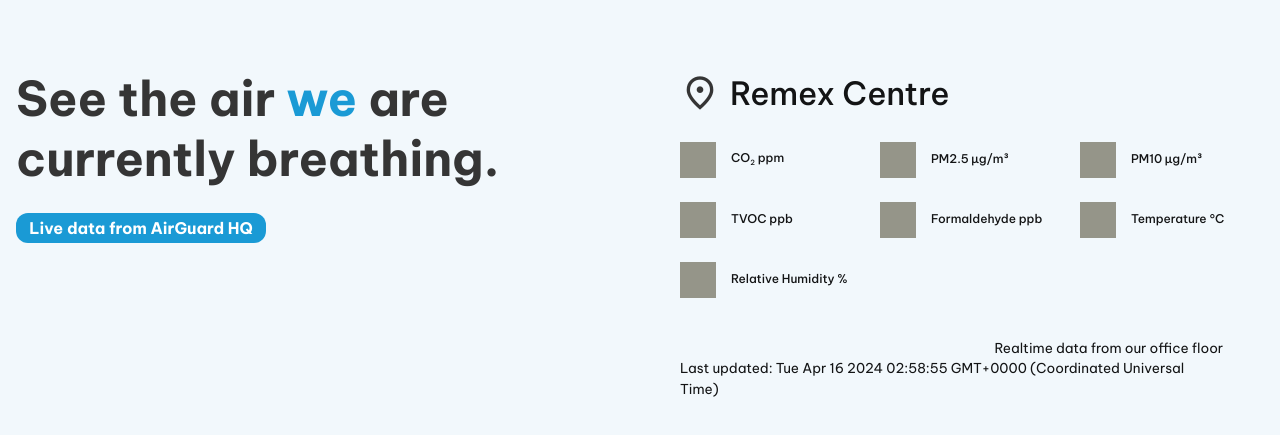
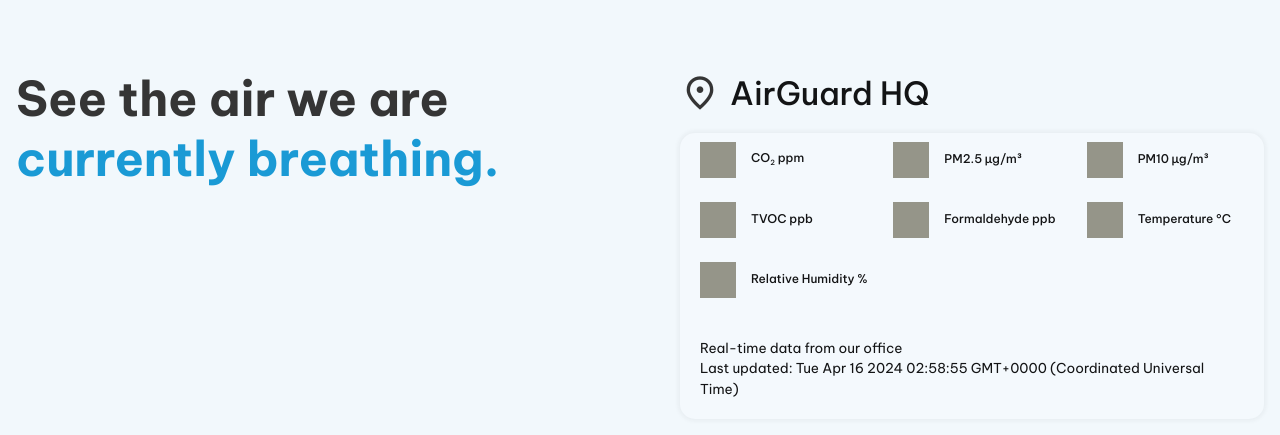
Before and after one commit to jacko475/iaq-app, a website: page public/index.html in a window 1280 px wide. Shown: the part 43-478 px from the top of the page. Drawn offline with nearby package versions, Linux system fonts and the light colour scheme; some packages are replaced by stand-ins of ours; no server answers; grey boxes are pictures that could not be loaded; a script that the page names is missing.

Commit message:
couple changes to query

```diff
--- a/public/index.html
+++ b/public/index.html
@@ -37,13 +37,14 @@
 		<section class="iaq-data container" style="padding-block: 7em">
 			<div class="iaq-text">
 				<h2 class="iaq-data-title">
-					See the air
-					<span style="color: var(--clr-primary-500)">we</span> are currently
-					breathing.
+					See the air we are
+					<span style="color: var(--clr-primary-500)"
+						>currently breathing.</span
+					>
 				</h2>
-				<div class="location-tag">
+				<!-- <div class="location-tag">
 					<h3>Live data from AirGuard HQ</h3>
-				</div>
+				</div> -->
 			</div>
 
 			<div class="realtime-data-display">
@@ -61,7 +62,7 @@
 					>
 						location_on
 					</span>
-					<h2 class="realtime-data-title">Remex Centre</h2>
+					<h2 class="realtime-data-title">AirGuard HQ</h2>
 				</div>
 				<div class="data-container">
 					<div class="data-rows">
@@ -194,7 +195,7 @@
 						</div>
 					</div>
 					<div class="realtime-bottom-text">
-						<p>Realtime data from our office floor</p>
+						<p>Real-time data from our office</p>
 						<p>Last updated: <span id="lastupdated"></span></p>
 						<script>
 							document.getElementById('lastupdated').textContent =
@@ -204,7 +205,7 @@
 				</div>
 			</div>
 
-			<div class="div" style="margin-top: -50em">
+			<div class="div" style="margin-top: -50em; margin-left: -10em">
 				<script
 					type="module"
 					src="https://unpkg.com/@splinetool/viewer@0.9.522/build/spline-viewer.js"
--- a/public/styles.css
+++ b/public/styles.css
@@ -261,6 +261,15 @@
 	gap: 1em;
 }
 
+.data-container {
+	background: #f4f9fd;
+	box-shadow: 0px 0px 4px 2px rgba(40, 40, 40, 0.05);
+	-webkit-box-shadow: 0px 0px 4px 2px rgba(40, 40, 40, 0.05);
+	border-radius: 15px;
+	padding-left: 20px;
+	padding-bottom: 20px;
+}
+
 .data-card-container {
 	margin-top: 0.5em;
 	margin-right: 0;
@@ -292,8 +301,8 @@
 .realtime-bottom-text {
 	display: flex;
 	flex-direction: column;
-	align-items: flex-end;
-	padding-right: 3em;
+	align-items: flex-start;
+	padding-right: 2.5em;
 	margin-top: 3em;
 	font-size: 0.85rem;
 }
```
Also changed, not shown: app.js (+7 -8 lines), 1 other file.
